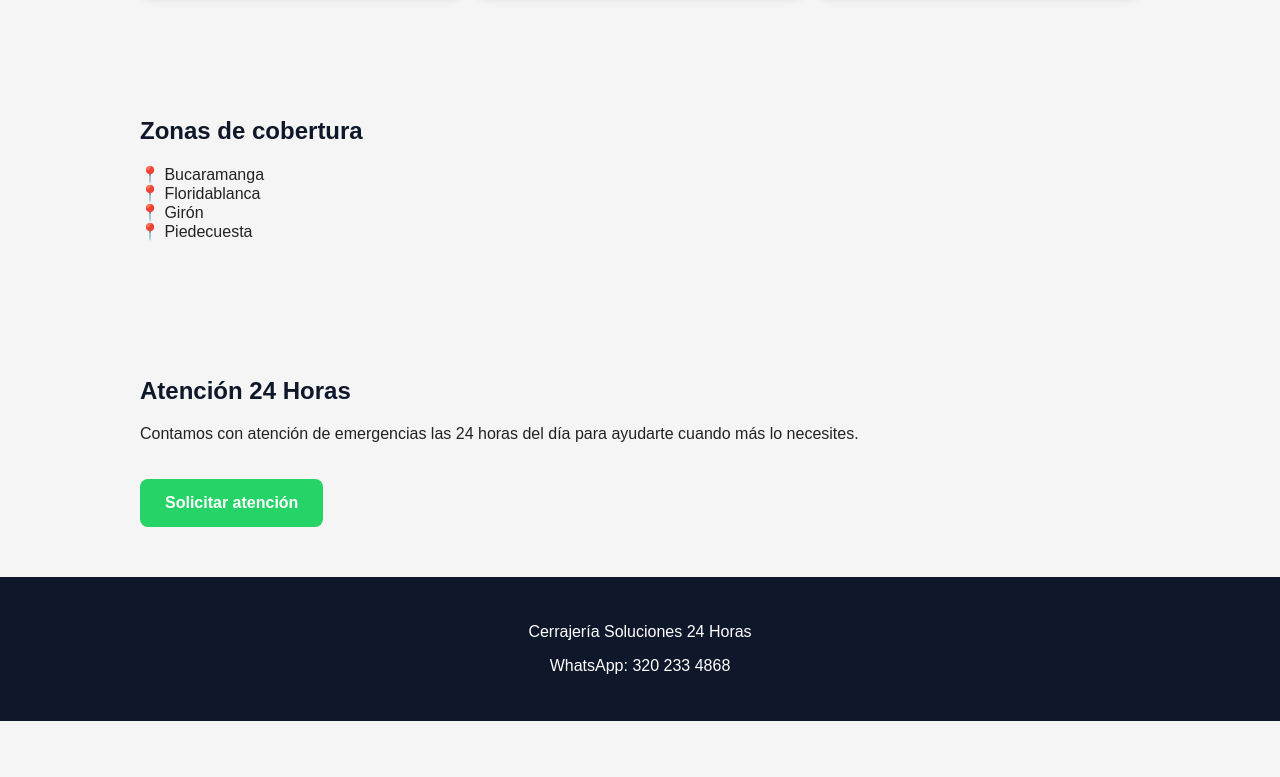
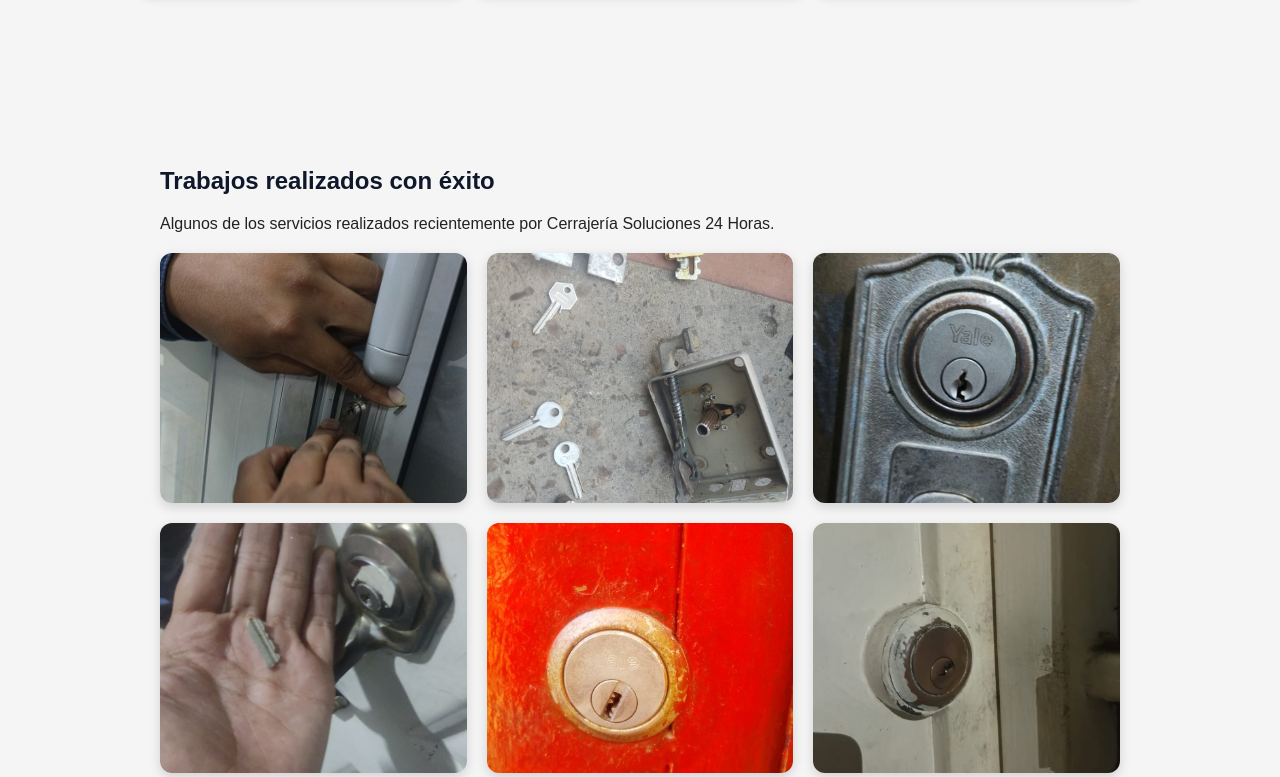
Before and after one commit to cerrajeriasoluciones/cerrajeriasoluciones24horas, a plain HTML site: page index.html in a window 1280 px wide. Shown: the part 1189-1966 px from the top of the page. Before the commit the page ends 1910 px from the top, so only its background shows below. Drawn offline with Linux system fonts and the light colour scheme.

Commit message:
Update index.html

```diff
--- a/index.html
+++ b/index.html
@@ -79,6 +79,26 @@ footer{
     padding:30px;
 }
 
+.galeria{
+    display:grid;
+    grid-template-columns:repeat(auto-fit,minmax(280px,1fr));
+    gap:20px;
+    margin-top:20px;
+}
+
+.galeria img{
+    width:100%;
+    height:250px;
+    object-fit:cover;
+    border-radius:12px;
+    box-shadow:0 4px 12px rgba(0,0,0,.15);
+}
+
+.galeria img:hover{
+    transform:scale(1.02);
+    transition:0.3s;
+}
+
 </style>
 </head>
 
@@ -135,6 +155,27 @@ Escribir por WhatsApp
 
 <section>
 
+<section>
+
+<h2>Trabajos realizados con éxito</h2>
+
+<p>
+Algunos de los servicios realizados recientemente por Cerrajería Soluciones 24 Horas.
+</p>
+
+<div class="galeria">
+
+<img src="apertura1.jpg.jpg" alt="Trabajo realizado">
+<img src="cambio_guardas1.jpg.jpeg" alt="Trabajo realizado">
+<img src="yale1.jpg.jpg" alt="Trabajo realizado">
+<img src="llave_partida1.jpg.jpeg" alt="Trabajo realizado">
+<img src="Apertura punto1.jpeg" alt="Trabajo realizado">
+<img src="Apertura 2.jpeg" alt="Trabajo realizado">
+
+</div>
+
+</section>
+
 <h2>Zonas de cobertura</h2>
 
 <p>
```
